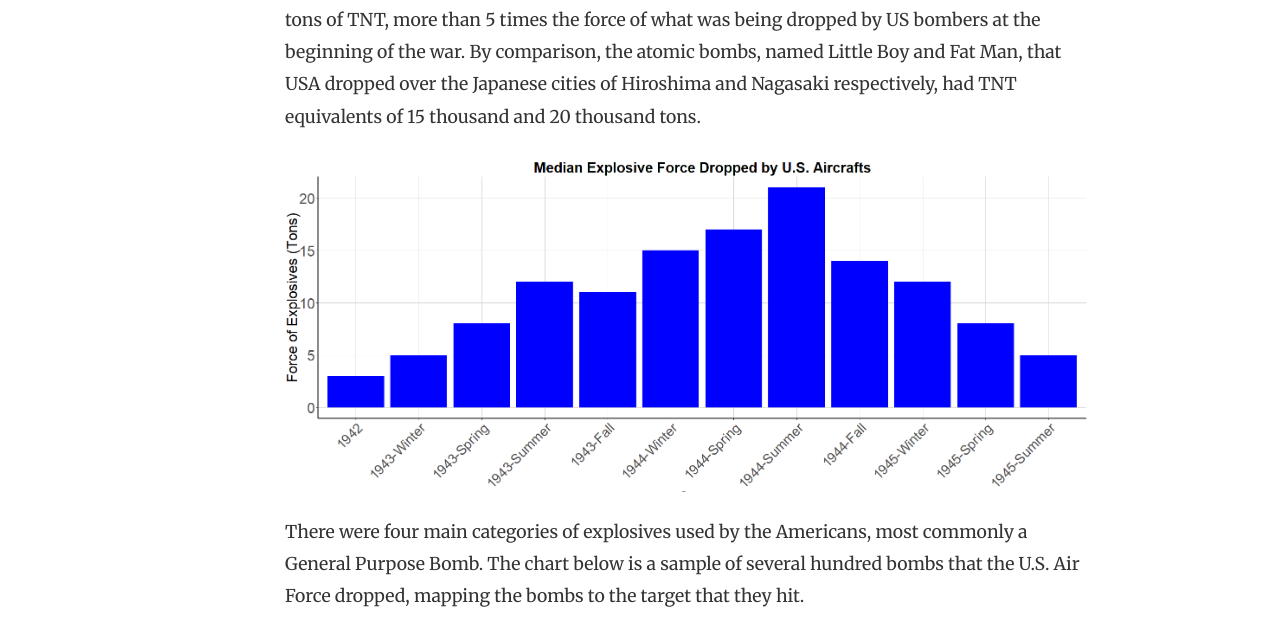
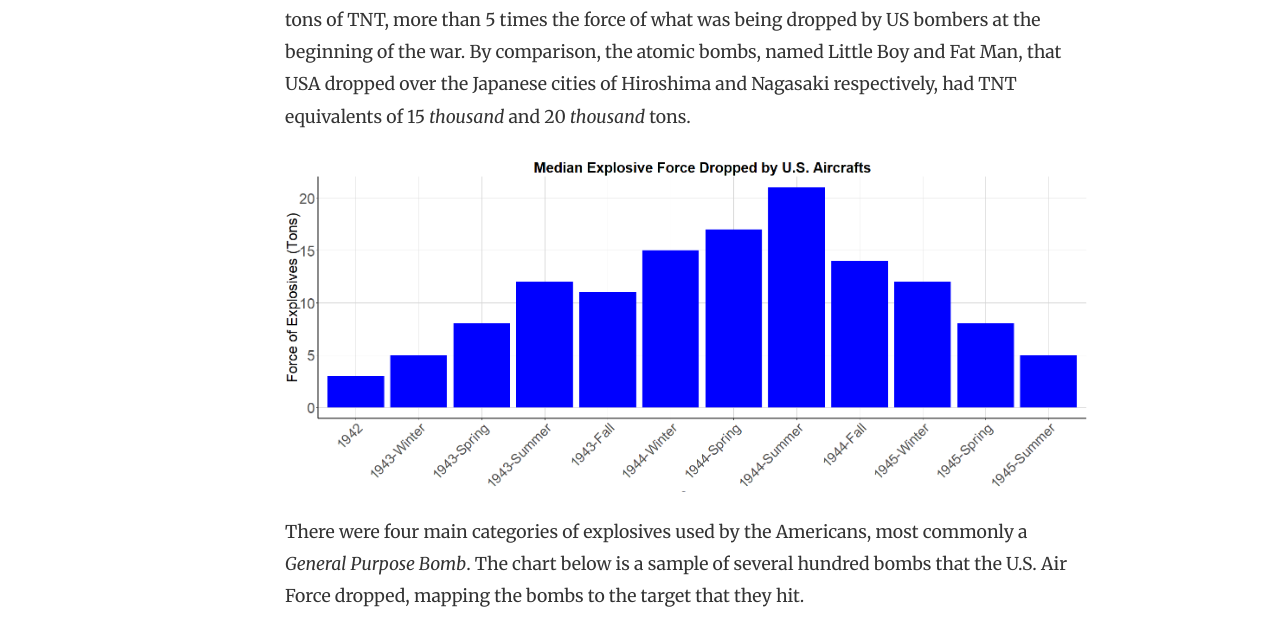
Before and after one commit to malteranalytics/malteranalytics.github.io, a Jekyll site: the page built from _posts/2020-04-01-ww2-strategy.md, in a window 1280 px wide and 1400 px high, scrolled down 5488 px. Shown: the part 381-1017 px from the top of the window. Built offline with Jekyll 4.4.1, drawn with Linux system fonts in a browser that asks for light colours; nearby versions of some CDN libraries; comment, search, counter and statistics services are not loaded; some of the changed text lies outside the part shown.

Commit message:
Update 2020-04-01-ww2-strategy.md

```diff
--- a/_posts/2020-04-01-ww2-strategy.md
+++ b/_posts/2020-04-01-ww2-strategy.md
@@ -46,7 +46,7 @@
 
 
 
-For the Americans and their Allies, the war could not have been won without the continuous improvement of science and technology.  In the case of aerial bombing, the force of explosive bombs that were being rained on Europe and the Pacific was rapidly increasing until the war began to die down late in 1944.  By the peak of the war, a typical bomb had a force akin to 20 tons of TNT, more than 5 times the force of what was being dropped by US bombers at the beginning of the war.   By comparison, the atomic bombs, named Little Boy and Fat Man, that USA dropped over the Japanese cities of Hiroshima and Nagasaki respectively, had TNT equivalents of 15 thousand and 20 thousand tons.
+For the Americans and their Allies, the war could not have been won without the continuous improvement of science and technology.  In the case of aerial bombing, the force of explosive bombs that were being rained on Europe and the Pacific was rapidly increasing until the war began to die down late in 1944.  By the peak of the war, a typical bomb had a force akin to 20 tons of TNT, more than 5 times the force of what was being dropped by US bombers at the beginning of the war.   By comparison, the atomic bombs, named Little Boy and Fat Man, that USA dropped over the Japanese cities of Hiroshima and Nagasaki respectively, had TNT equivalents of 15 *thousand* and 20 *thousand* tons.
 
 
 ![plot of chunk unnamed-chunk-8](/assets/images/2020-04-01-ww2-strategy/image8_explosives_barchart.png)
@@ -54,7 +54,7 @@
 
 
 
-There were four main categories of explosives used by the Americans, most commonly a General Purpose Bomb.  The chart below is a sample of several hundred bombs that the U.S. Air Force dropped, mapping the bombs to the target that they hit.
+There were four main categories of explosives used by the Americans, most commonly a *General Purpose Bomb*.  The chart below is a sample of several hundred bombs that the U.S. Air Force dropped, mapping the bombs to the target that they hit.
 
 
 ![plot of chunk unnamed-chunk-9](/assets/images/2020-04-01-ww2-strategy/image9_explosive_targets.png)
@@ -79,19 +79,19 @@
 
 
 
-*Sources:*
+**Sources:**
 
-Japan Wages War on the U.S.:
+*Japan Wages War on the U.S.:*
 
 1. https://www.history.com/news/why-did-japan-attack-pearl-harbor
 
-Eastern European Front/Stalingrad:
+*Eastern European Front/Stalingrad:*
 
 2. https://www.history.com/topics/world-war-ii/battle-of-stalingrad
 
 3. https://www.nationalww2museum.org/war/articles/eastern-front
 
-Aircraft Carriers:
+*Aircraft Carriers:*
 
 4. http://freepages.rootsweb.com/~webermd1/family/Liberator-Info.html
 
@@ -124,7 +124,7 @@
 *	Operation Garbo: The Personal Story of the Most Successful Spy of World War II - Juan Pujol Garcia
 
 
-*Movies/Documentaries:*
+**Movies/Documentaries:**
 
 * Band of Brothers
 
```
Also changed, not shown: other parts of _posts/2020-04-01-ww2-strategy.md (+3 -3 lines).
